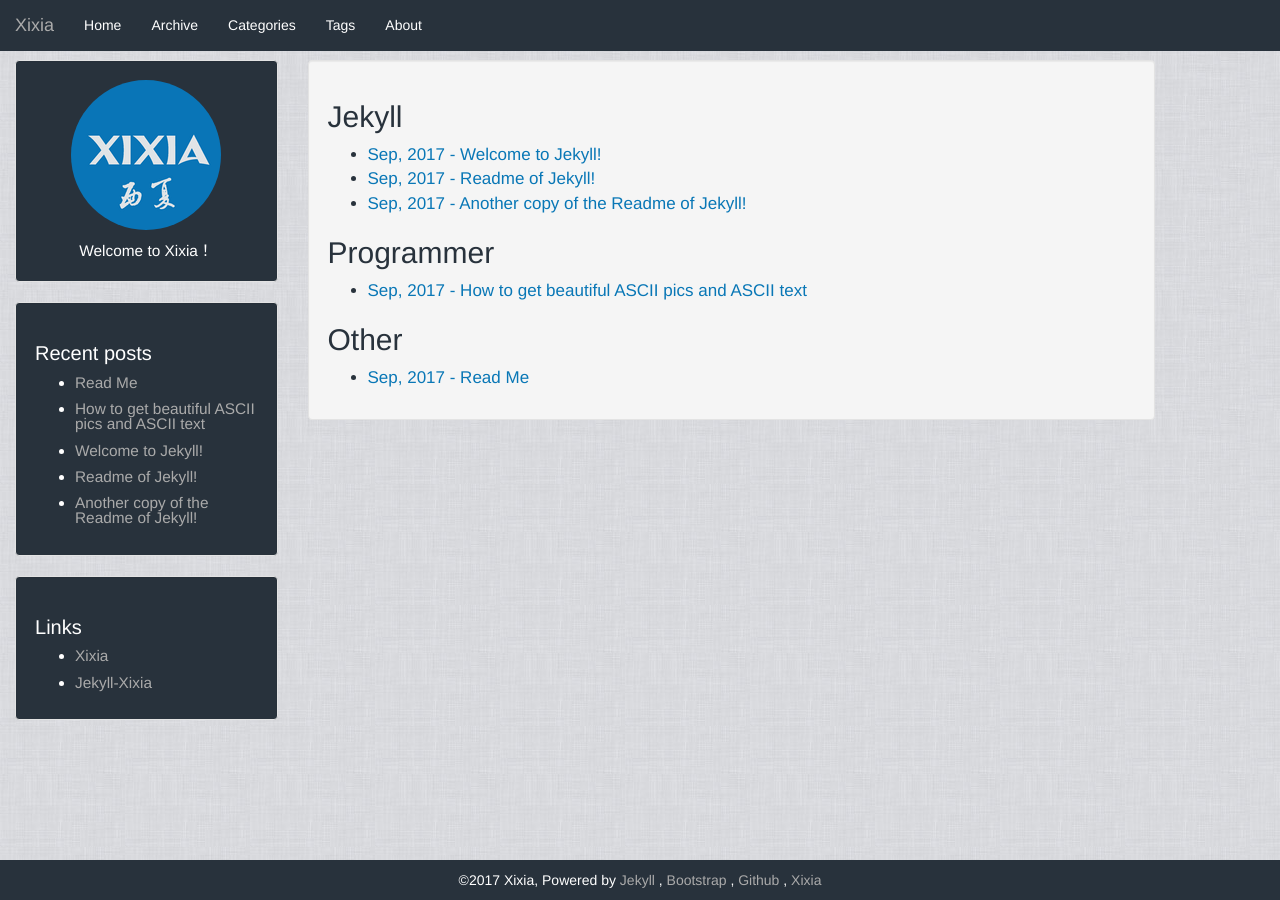
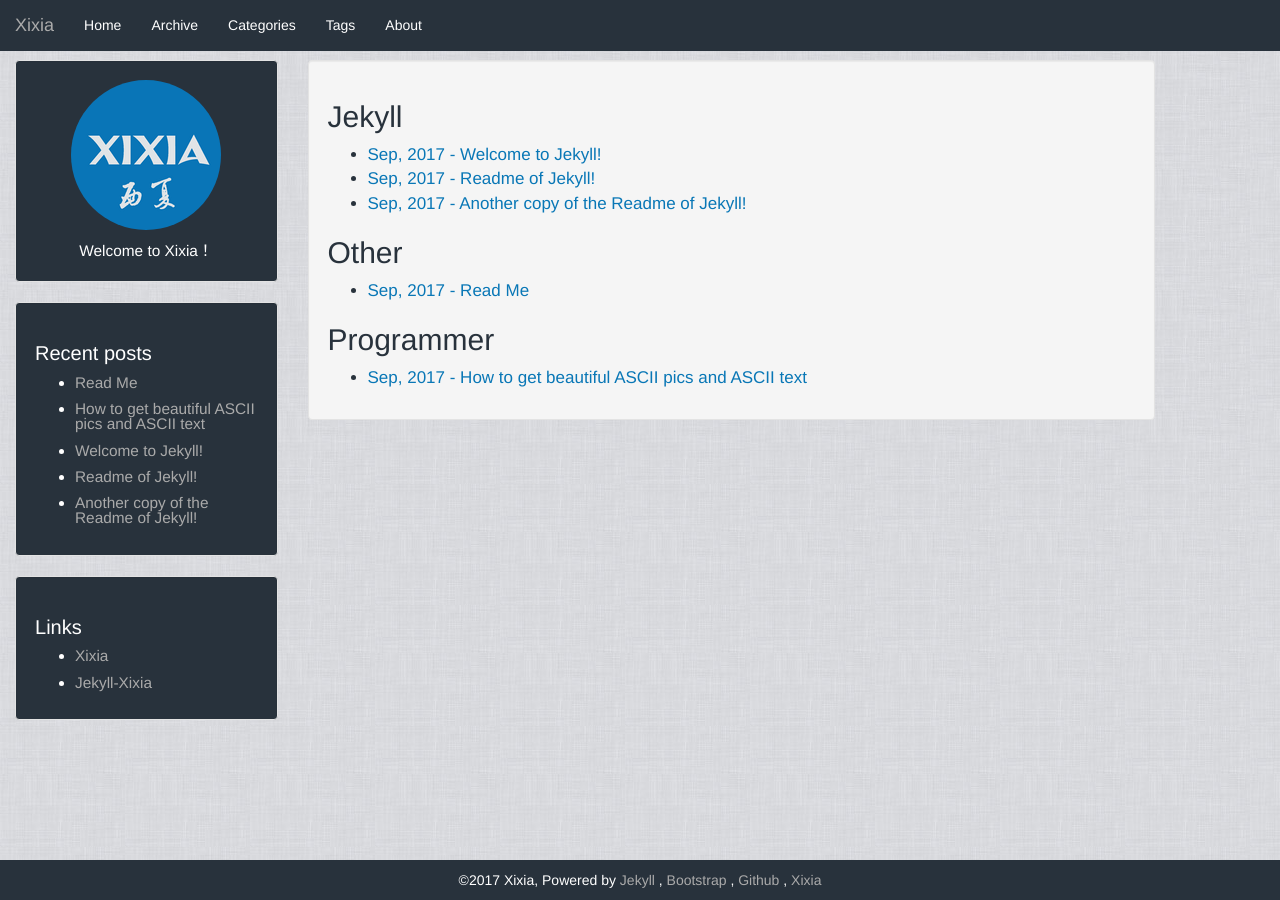
Before and after one commit to zxixia/jekyll-xixia, a Jekyll site: the page built from categories.html, in a window 1280 px wide. Built offline with Jekyll 4.4.1, drawn with Linux system fonts in a browser that asks for light colours.

Commit message:
[xixia][20170921][ 1.Sort tags & categories. ]

```diff
--- a/categories.html
+++ b/categories.html
@@ -3,7 +3,8 @@
 ---
 
 <div class="well article">
-{% for category in site.categories %}
+{% assign sortedcategories = site.categories | sort %}
+{% for category in sortedcategories %}
     <h2>{{ category[0] | capitalize }}</h2>
     <ul>
         {% assign pages_list = category[1] %}
--- a/tags.html
+++ b/tags.html
@@ -3,7 +3,8 @@
 ---
 
 <div class="well article">
-{% for tag in site.tags %}
+{% assign sortedtags = site.tags | sort %}
+{% for tag in sortedtags %}
     <h2>{{ tag[0] | capitalize }}</h2>
     <ul>
         {% assign pages_list = tag[1] %}
```
